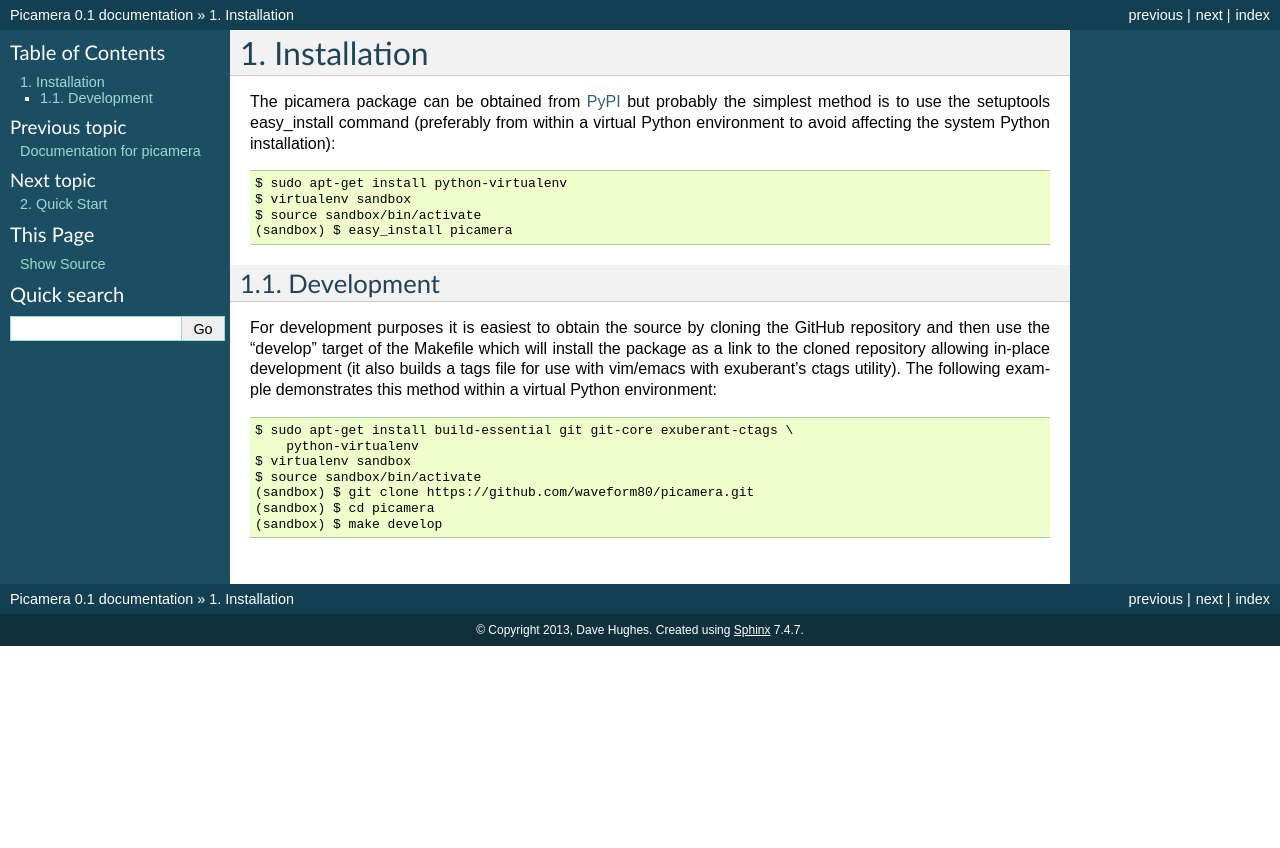
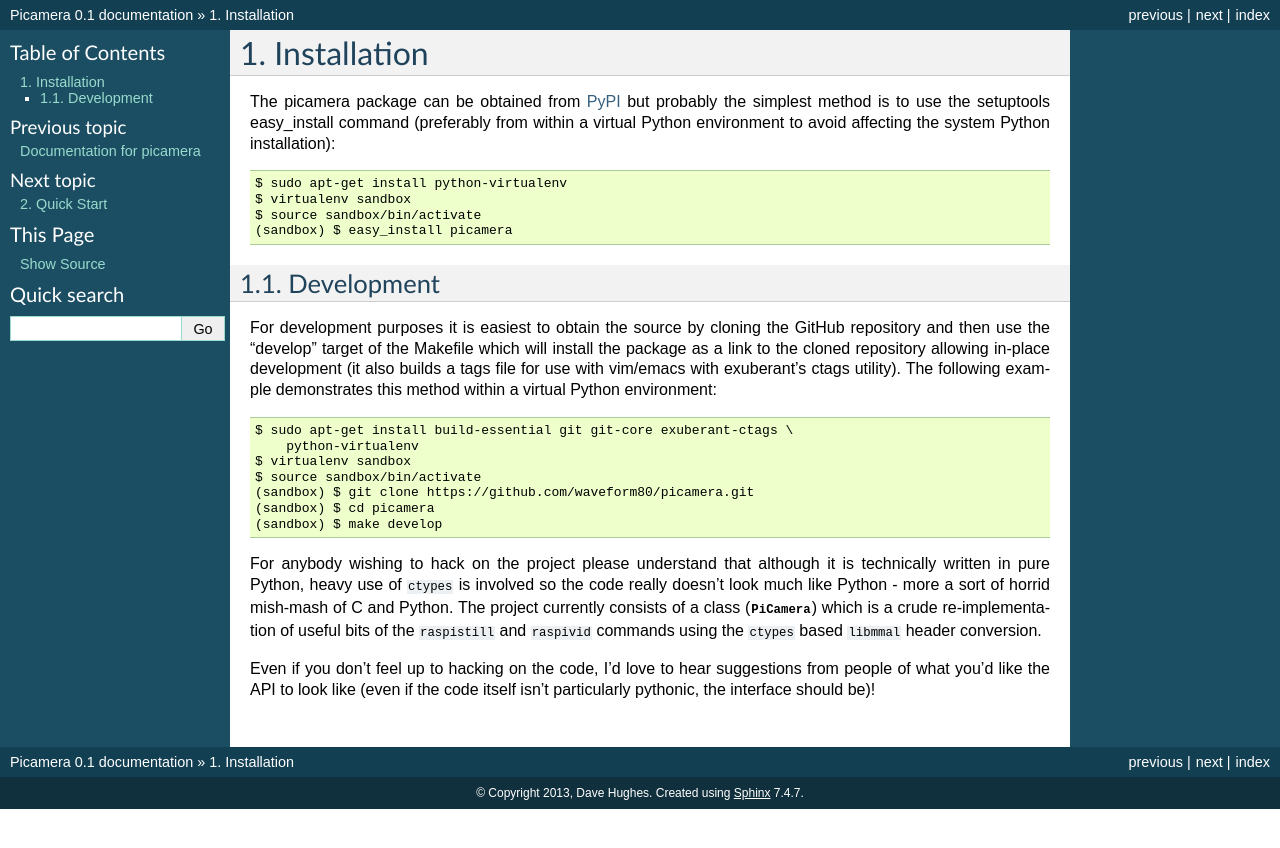
Before and after one commit to waveform80/picamera, a Sphinx documentation site: the page built from docs/install.rst, in a window 1280 px wide. Shown: the top 848 px of the page. Built offline with Sphinx 7.4.7, drawn with Linux system fonts in a browser that asks for light colours.

Commit message:
Simplified README, placed extra stuff in install

```diff
--- a/docs/install.rst
+++ b/docs/install.rst
@@ -32,5 +32,16 @@ virtual Python environment::
     (sandbox) $ cd picamera
     (sandbox) $ make develop
 
+For anybody wishing to hack on the project please understand that although it
+is technically written in pure Python, heavy use of ``ctypes`` is involved so
+the code really doesn't look much like Python - more a sort of horrid mish-mash
+of C and Python. The project currently consists of a class (:class:`PiCamera`)
+which is a crude re-implementation of useful bits of the ``raspistill`` and
+``raspivid`` commands using the ``ctypes`` based ``libmmal`` header conversion.
+
+Even if you don't feel up to hacking on the code, I'd love to hear suggestions
+from people of what you'd like the API to look like (even if the code itself
+isn't particularly pythonic, the interface should be)!
+
 
 .. _PyPI: https://pypi.python.org/pypi/picamera/
```
Also changed, not shown: README.rst (+3 -46 lines).
